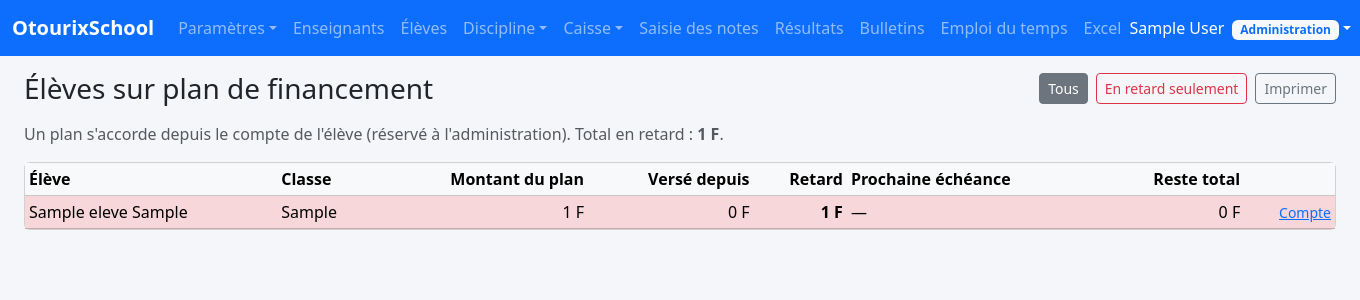
After one commit to marvin-ahanda/mon-logiciel-scolaire, a Django app: page /finances/plans-de-financement/ in a window 1360 px wide. The commit adds this page. Shown: the top 300 px of the page. Run offline with Django 5.2, Linux system fonts and the light colour scheme; a user stored in the database is signed in; tables that the repository leaves empty hold one stand-in row (values such as "Sample post"); parts of the project's set-up code (start-up, migrations or seed data) failed here and were passed over; some libraries are stand-ins or nearby versions.

Commit message:
Plan de financement (échéancier personnalisé)
- L'administration accorde un plan depuis le compte de l'élève : le
  reste à payer est réparti en échéances mensuelles (montants arrondis
  à 500 F, fins de mois gérées) ; un plan par élève.
- Suivi automatique : échéances payées, en retard ou à venir, montant
  dû à ce jour et retard (une échéance du jour n'est pas encore en
  retard) ; les versements couvrent les échéances dans l'ordre.
- État « Élèves sur plan de financement » (comme l'original), avec
  filtre « en retard seulement », consultable par la caisse.
- 129 tests automatisés.

Co-Authored-By: Claude Opus 5.5 <noreply@anthropic.com>
Claude-Session: https://claude.ai/code/session_01W1LUkUQsvfh6hhQLmV7Xkf

```diff
--- a/finances/models.py
+++ b/finances/models.py
@@ -201,3 +201,69 @@ class MouvementCaisse(Annulable):
         champs["sens"] = champs["libelle"].sens
         dernier = cls.objects.filter(exercice=exercice, sens=champs["sens"]).aggregate(m=Max("numero"))["m"] or 0
         return cls.objects.create(exercice=exercice, numero=dernier + 1, **champs)
+
+
+# --- Plan de financement (échéancier personnalisé) ---------------------------------------------------
+
+class PlanFinancement(models.Model):
+    """Échéancier accordé à un élève pour régler le reste de son écolage (plan_financement de l'original)."""
+
+    inscription = models.OneToOneField(Inscription, on_delete=models.CASCADE, related_name="plan_financement")
+    motif = models.CharField(max_length=200, blank=True)
+    deja_verse = models.PositiveIntegerField("déjà versé à la création", default=0)
+    cree_par = models.ForeignKey(settings.AUTH_USER_MODEL, on_delete=models.SET_NULL, null=True, blank=True, related_name="+")
+    cree_le = models.DateTimeField(auto_now_add=True)
+
+    class Meta:
+        verbose_name = "plan de financement"
+        verbose_name_plural = "plans de financement"
+
+    def __str__(self):
+        return f"Plan de financement — {self.inscription.eleve}"
+
+    def situation(self, total_verse, aujourd_hui=None):
+        """Échéances avec état, montant dû à ce jour et retard.
+
+        Les versements postérieurs à la création couvrent les échéances dans l'ordre chronologique.
+        """
+        aujourd_hui = aujourd_hui or timezone.localdate()
+        verse_depuis = max(0, total_verse - self.deja_verse)
+        disponible, lignes, du_a_date, echu = verse_depuis, [], 0, 0
+        for e in self.echeances.all():
+            couvert = min(e.montant, disponible)
+            disponible -= couvert
+            if e.date <= aujourd_hui:
+                du_a_date += e.montant
+            if e.date < aujourd_hui:            # une échéance du jour n'est pas encore en retard
+                echu += e.montant
+            etat = "payée" if couvert == e.montant else ("en retard" if e.date < aujourd_hui else "à venir")
+            lignes.append({"echeance": e, "couvert": couvert, "etat": etat})
+        return lignes, du_a_date, max(0, echu - verse_depuis)
+
+
+class Echeance(models.Model):
+    plan = models.ForeignKey(PlanFinancement, on_delete=models.CASCADE, related_name="echeances")
+    date = models.DateField()
+    montant = models.PositiveIntegerField("montant (F CFA)", validators=[MinValueValidator(1)])
+
+    class Meta:
+        ordering = ["date"]
+        verbose_name = "échéance"
+
+    def __str__(self):
+        return f"{self.date:%d/%m/%Y} : {self.montant} F"
+
+
+def repartir(reste, nombre, premiere_date):
+    """Répartit `reste` en `nombre` échéances mensuelles (montants arrondis à 500 F, la dernière absorbe l'écart)."""
+    from calendar import monthrange
+    if nombre < 1 or reste < 1:
+        return []
+    base = (reste // nombre) // 500 * 500 or reste // nombre
+    dates, annee, mois, jour = [], premiere_date.year, premiere_date.month, premiere_date.day
+    for i in range(nombre):
+        m = mois + i
+        a, m = annee + (m - 1) // 12, (m - 1) % 12 + 1
+        dates.append(premiere_date.replace(year=a, month=m, day=min(jour, monthrange(a, m)[1])))
+    montants = [base] * (nombre - 1) + [reste - base * (nombre - 1)]
+    return list(zip(dates, montants))
--- a/finances/urls.py
+++ b/finances/urls.py
@@ -14,4 +14,5 @@ urlpatterns = [
     path("caisse-generale/<int:pk>/", views.mouvement_caisse, name="mouvement_caisse"),
     path("caisse-generale/<int:pk>/annuler/", views.annuler_mouvement, name="annuler_mouvement"),
     path("journal-de-caisse/", views.journal_de_caisse, name="journal_caisse"),
+    path("plans-de-financement/", views.plans_financement, name="plans_financement"),
 ]
--- a/finances/views.py
+++ b/finances/views.py
@@ -14,9 +14,10 @@ from comptes.roles import est_administration, peut_encaisser, role_requis
 from scolarite.models import Classe, Etablissement, Exercice, Inscription, Niveau
 from scolarite.views import admin_requis
 
-from .forms import AnnulationForm, MouvementCaisseForm, PaiementForm, ReductionForm, RemboursementForm
+from .forms import AnnulationForm, MouvementCaisseForm, PaiementForm, PlanFinancementForm, ReductionForm, RemboursementForm
 from .lettres import montant_en_lettres
-from .models import LibelleCaisse, MouvementCaisse, Paiement, Reduction, Remboursement, Rubrique, Tarif
+from .models import (Echeance, LibelleCaisse, MouvementCaisse, Paiement, PlanFinancement, Reduction, Remboursement, Rubrique,
+                     Tarif, repartir)
 from .services import compte, comptes, journal_caisse, paiements_periode, situation_classe
 
 
@@ -63,12 +64,13 @@ def compte_eleve(request, pk):
     c = compte(ins)
     action = request.POST.get("action") if request.method == "POST" else None
     admin = est_administration(request.user)
-    if action in ("reduction", "remboursement") and not admin:
-        messages.error(request, "Les réductions et les remboursements sont réservés à l'administration.")
+    if action in ("reduction", "remboursement", "plan", "supprimer_plan") and not admin:
+        messages.error(request, "Les réductions, remboursements et plans de financement sont réservés à l'administration.")
         return redirect("compte_eleve", pk=pk)
     form_p = PaiementForm(request.POST if action == "paiement" else None, compte=c, prefix="p")
     form_r = ReductionForm(request.POST if action == "reduction" else None, compte=c, prefix="r")
     form_rb = RemboursementForm(request.POST if action == "remboursement" else None, prefix="rb")
+    form_plan = PlanFinancementForm(request.POST if action == "plan" else None, prefix="pl")
 
     if action == "paiement" and form_p.is_valid():
         with transaction.atomic():
@@ -91,6 +93,24 @@ def compte_eleve(request, pk):
                 Reduction.objects.create(inscription=ins, saisi_par=request.user, **form_r.cleaned_data)
                 messages.success(request, "Réduction enregistrée.")
                 return redirect("compte_eleve", pk=pk)
+    elif action == "plan" and form_plan.is_valid():
+        with transaction.atomic():
+            ins, c = _verrouiller_compte(pk)
+            if PlanFinancement.objects.filter(inscription=ins).exists():
+                messages.error(request, "Cet élève a déjà un plan de financement.")
+            elif c.total_reste <= 0:
+                messages.error(request, "Aucun reste à payer : plan inutile.")
+            else:
+                d = form_plan.cleaned_data
+                plan = PlanFinancement.objects.create(inscription=ins, motif=d["motif"], deja_verse=c.total_verse, cree_par=request.user)
+                for date_e, montant in repartir(c.total_reste, d["nombre"], d["premiere_date"]):
+                    Echeance.objects.create(plan=plan, date=date_e, montant=montant)
+                messages.success(request, f"Plan de financement accordé : {d['nombre']} échéances.")
+                return redirect("compte_eleve", pk=pk)
+    elif action == "supprimer_plan":
+        PlanFinancement.objects.filter(inscription_id=pk).delete()
+        messages.success(request, "Plan de financement supprimé.")
+        return redirect("compte_eleve", pk=pk)
     elif action == "remboursement" and form_rb.is_valid():
         with transaction.atomic():
             ins, c = _verrouiller_compte(pk)
@@ -107,8 +127,40 @@ def compte_eleve(request, pk):
                       Paiement.objects.filter(inscription=ins).select_related("rubrique", "saisi_par", "annule_par")],
         "reductions": Reduction.objects.filter(inscription=ins).select_related("rubrique"),
         "remboursements": Remboursement.objects.filter(inscription=ins),
-        "form_annulation": AnnulationForm(), "peut_decider": admin,
+        "form_annulation": AnnulationForm(), "peut_decider": admin, "form_plan": form_plan, **_contexte_plan(ins, c),
     })
+
+
+def _contexte_plan(ins, c):
+    plan = PlanFinancement.objects.filter(inscription=ins).prefetch_related("echeances").first()
+    if not plan:
+        return {"plan": None}
+    lignes, du_a_date, retard = plan.situation(c.total_verse)
+    return {"plan": plan, "plan_lignes": lignes, "plan_du": du_a_date, "plan_retard": retard,
+            "plan_total": sum(l["echeance"].montant for l in lignes)}
+
+
+@role_requis(peut_encaisser)
+def plans_financement(request):
+    exercice = _exercice(request)
+    if not exercice:
+        return redirect("accueil")
+    en_retard = request.GET.get("retard") == "1"
+    plans = list(PlanFinancement.objects.filter(inscription__exercice=exercice)
+                 .select_related("inscription__eleve", "inscription__classe__niveau").prefetch_related("echeances"))
+    cs = comptes([p.inscription for p in plans], exercice)
+    lignes = []
+    for p in plans:
+        c = cs[p.inscription_id]
+        details, du_a_date, retard = p.situation(c.total_verse)
+        prochaine = next((d["echeance"] for d in details if d["etat"] != "payée" and d["echeance"].date >= timezone.localdate()), None)
+        if en_retard and not retard:
+            continue
+        lignes.append({"plan": p, "ins": p.inscription, "total": sum(d["echeance"].montant for d in details),
+                       "verse": max(0, c.total_verse - p.deja_verse), "retard": retard, "prochaine": prochaine, "reste": c.total_reste})
+    lignes.sort(key=lambda l: (-l["retard"], str(l["ins"].eleve)))
+    return render(request, "finances/plans.html", {"lignes": lignes, "en_retard": en_retard,
+                                                    "total_retard": sum(l["retard"] for l in lignes)})
 
 
 @require_POST
--- a/templates/base.html
+++ b/templates/base.html
@@ -55,6 +55,7 @@
           <ul class="dropdown-menu">
             <li><a class="dropdown-item" href="{% url 'caisse' %}">Caisse (paiements, réductions)</a></li>
             <li><a class="dropdown-item" href="{% url 'situation_financiere' %}">Situation par classe (insolvables)</a></li>
+            <li><a class="dropdown-item" href="{% url 'plans_financement' %}">Plans de financement</a></li>
             <li><a class="dropdown-item" href="{% url 'journal_encaissements' %}">Journal des encaissements</a></li>
             <li><hr class="dropdown-divider"></li>
             <li><a class="dropdown-item" href="{% url 'caisse_generale' %}">Caisse générale (autres entrées et sorties)</a></li>
--- /dev/null
+++ b/templates/finances/plans.html
@@ -0,0 +1,21 @@
+{% extends "base.html" %}{% load finances_tags %}
+{% block titre %}Plans de financement{% endblock %}
+{% block contenu %}
+<div class="d-flex flex-wrap justify-content-between align-items-center gap-2 mb-3">
+  <h1 class="h3 m-0">Élèves sur plan de financement</h1>
+  <div class="no-print d-flex gap-2">
+    <a class="btn btn-sm {% if en_retard %}btn-outline-secondary{% else %}btn-secondary{% endif %}" href="?">Tous</a>
+    <a class="btn btn-sm {% if en_retard %}btn-danger{% else %}btn-outline-danger{% endif %}" href="?retard=1">En retard seulement</a>
+    <button class="btn btn-sm btn-outline-secondary" onclick="window.print()">Imprimer</button></div>
+</div>
+<p class="text-muted">Un plan s'accorde depuis le compte de l'élève (réservé à l'administration). Total en retard : <strong>{{ total_retard|fcfa }}</strong>.</p>
+<div class="card"><div class="table-responsive"><table class="table table-sm table-hover align-middle mb-0">
+  <thead class="table-light"><tr><th>Élève</th><th>Classe</th><th class="text-end">Montant du plan</th><th class="text-end">Versé depuis</th><th class="text-end">Retard</th><th>Prochaine échéance</th><th class="text-end">Reste total</th><th class="no-print"></th></tr></thead>
+  <tbody>{% for l in lignes %}
+    <tr class="{% if l.retard %}table-danger{% endif %}"><td>{{ l.ins.eleve }}</td><td>{{ l.ins.classe }}</td><td class="text-end">{{ l.total|fcfa }}</td>
+      <td class="text-end">{{ l.verse|fcfa }}</td><td class="text-end fw-semibold">{% if l.retard %}{{ l.retard|fcfa }}{% else %}—{% endif %}</td>
+      <td>{% if l.prochaine %}{{ l.prochaine.date|date:"d/m/Y" }} ({{ l.prochaine.montant|fcfa }}){% else %}—{% endif %}</td>
+      <td class="text-end">{{ l.reste|fcfa }}</td><td class="no-print text-end"><a class="small" href="{% url 'compte_eleve' l.ins.pk %}">Compte</a></td></tr>
+  {% empty %}<tr><td colspan="8" class="text-center text-muted py-4">Aucun élève {% if en_retard %}en retard{% else %}sur plan de financement{% endif %}.</td></tr>{% endfor %}</tbody>
+</table></div></div>
+{% endblock %}
```
Also changed, not shown: finances/admin.py (+12 -1 lines), finances/forms.py (+8 -0 lines), finances/tests.py (+49 -0 lines), scolarite/management/commands/donnees_demo.py (+10 -1 lines), templates/finances/compte.html (+20 -0 lines), finances/migrations/0003_plan_financement.py (added).
